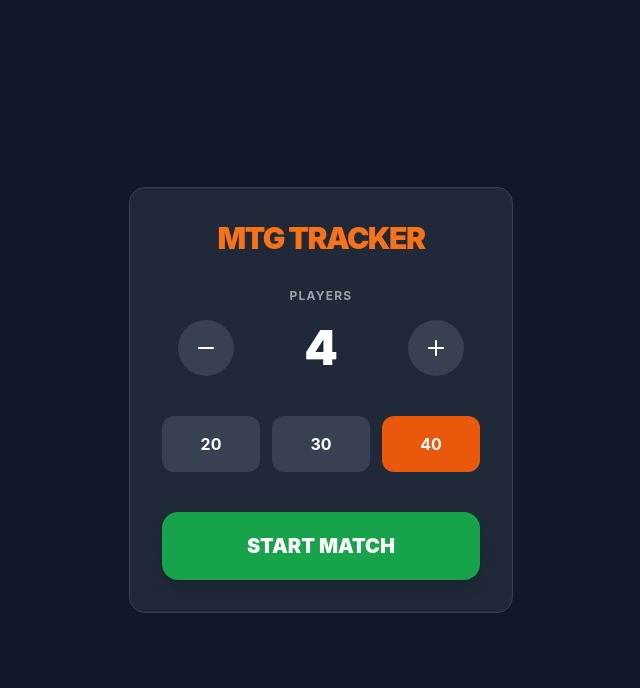
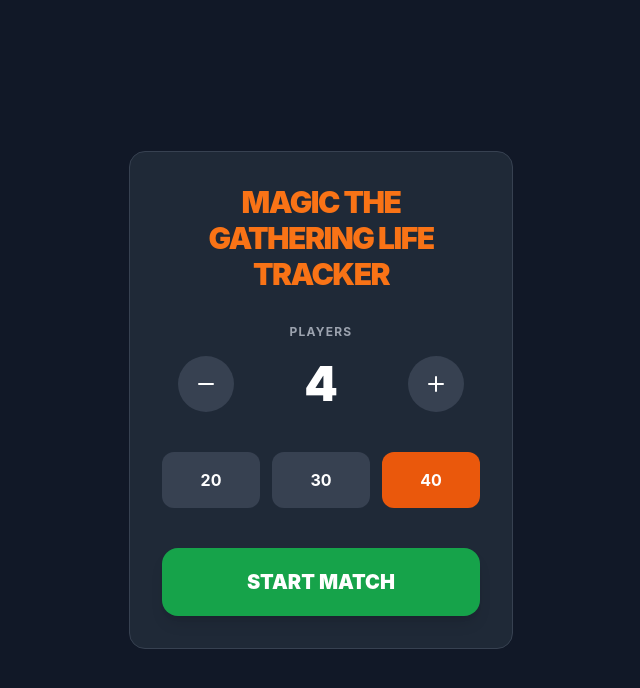
Before and after one commit to Meyer07/MagicWebApplication., a React (Create React App) app: page / in a window 1280 px wide. Shown: the top 688 px of the page, without its empty margins (319-959 px from the left). Built offline with nearby package versions, Linux system fonts and the light colour scheme.

Commit message:
trying to make this work

```diff
--- a/src/App.js
+++ b/src/App.js
@@ -20,7 +20,13 @@
         setGameStarted(true);
     };
 
-    const updatePlayers = () => setPlayers([...players]);
+    const updatePlayers = () =>
+    {
+        setPlayers(players.map(p =>
+        {
+            return Object.assign(Object.create(Object.getPrototypeOf(p)), p);
+        }));
+    };
     const resetGame = () => { setGameStarted(false); setPlayers([]); setActiveMenu(null); };
 
     const adjustLife = (pIndex, life) => {
@@ -66,7 +72,7 @@
         return (
             <div className="min-h-screen bg-gray-900 flex items-center justify-center p-6 text-white">
                 <div className="bg-gray-800 p-8 rounded-2xl border border-gray-700 w-full max-w-sm">
-                    <h1 className="text-3xl font-black mb-8 text-center text-orange-500 tracking-tighter uppercase">MTG Tracker</h1>
+                    <h1 className="text-3xl font-black mb-8 text-center text-orange-500 tracking-tighter uppercase">Magic The Gathering Life Tracker</h1>
                     <div className="space-y-10">
                         <div className="text-center">
                             <label className="block mb-4 text-xs font-bold text-gray-400 uppercase tracking-widest">Players</label>
@@ -91,7 +97,7 @@
     return (
         <div className="min-h-screen bg-gray-950 text-white pb-20 font-sans">
             <div className="sticky top-0 z-50 bg-gray-950/80 backdrop-blur-md border-b border-white/5 p-4 flex justify-between items-center mb-4">
-                <h2 className="font-bold text-xs tracking-widest text-gray-400 uppercase">Magic The Gathering</h2>
+                <h2 className="font-bold text-xs tracking-widest text-gray-400 uppercase">Magic The Gathering Life Tracker</h2>
                 <button onClick={resetGame} className="bg-gray-800 px-4 py-2 rounded-lg text-xs flex items-center gap-2 font-bold"><RotateCcw size={14}/> RESET</button>
             </div>
 
@@ -166,11 +172,14 @@
                             {activeMenu === index && (
                                 <div className="absolute inset-0 z-50 bg-gray-900/95 p-6 rounded-3xl grid grid-cols-2 gap-3 animate-in fade-in zoom-in duration-200 overflow-y-auto">
                                     <button onClick={() => setActiveMenu(null)} className="col-span-2 text-xs font-bold text-gray-500 mb-2 uppercase tracking-widest">Close Menu</button>
-                                    {Object.keys(player.counters).map(type => (
+                                    {Object.keys(player.counters).map(type =>
+                                    (
                                         <button key={type} onClick={() => { handleCounterChange(index, type, 1); setActiveMenu(null); }} className="bg-gray-800 p-4 rounded-xl text-[10px] font-bold uppercase text-white">{type}</button>
                                     ))}
-                                    {players.map((_, oppIdx) => (
-                                        oppIdx !== index && (
+                                    {players.map((_, oppIdx) =>
+                                    (
+                                        oppIdx !== index &&
+                                        (
                                             <button key={oppIdx} onClick={() => { adjustCommanderDamage(index, oppIdx, 1); setActiveMenu(null); }} className="bg-orange-900/20 text-orange-400 border border-orange-500/20 p-4 rounded-xl text-[10px] font-bold uppercase">P{oppIdx + 1} Dmg</button>
                                         )
                                     ))}
--- a/src/player.js
+++ b/src/player.js
@@ -107,6 +107,7 @@
                     if(this.commanderDamage[i]>=21)
                     {
                         this.isDead=true;
+                        break;
                     }
                 }
         }
```
